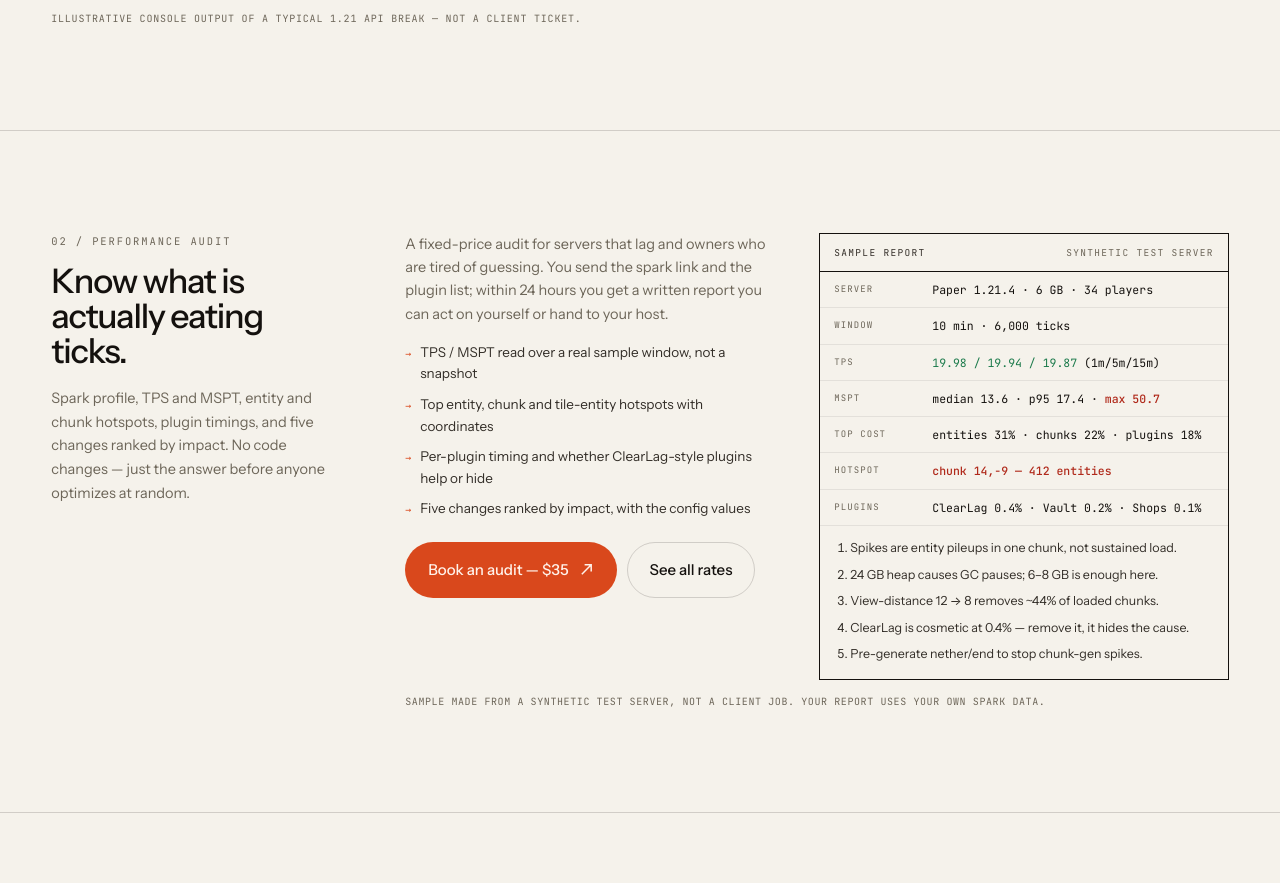
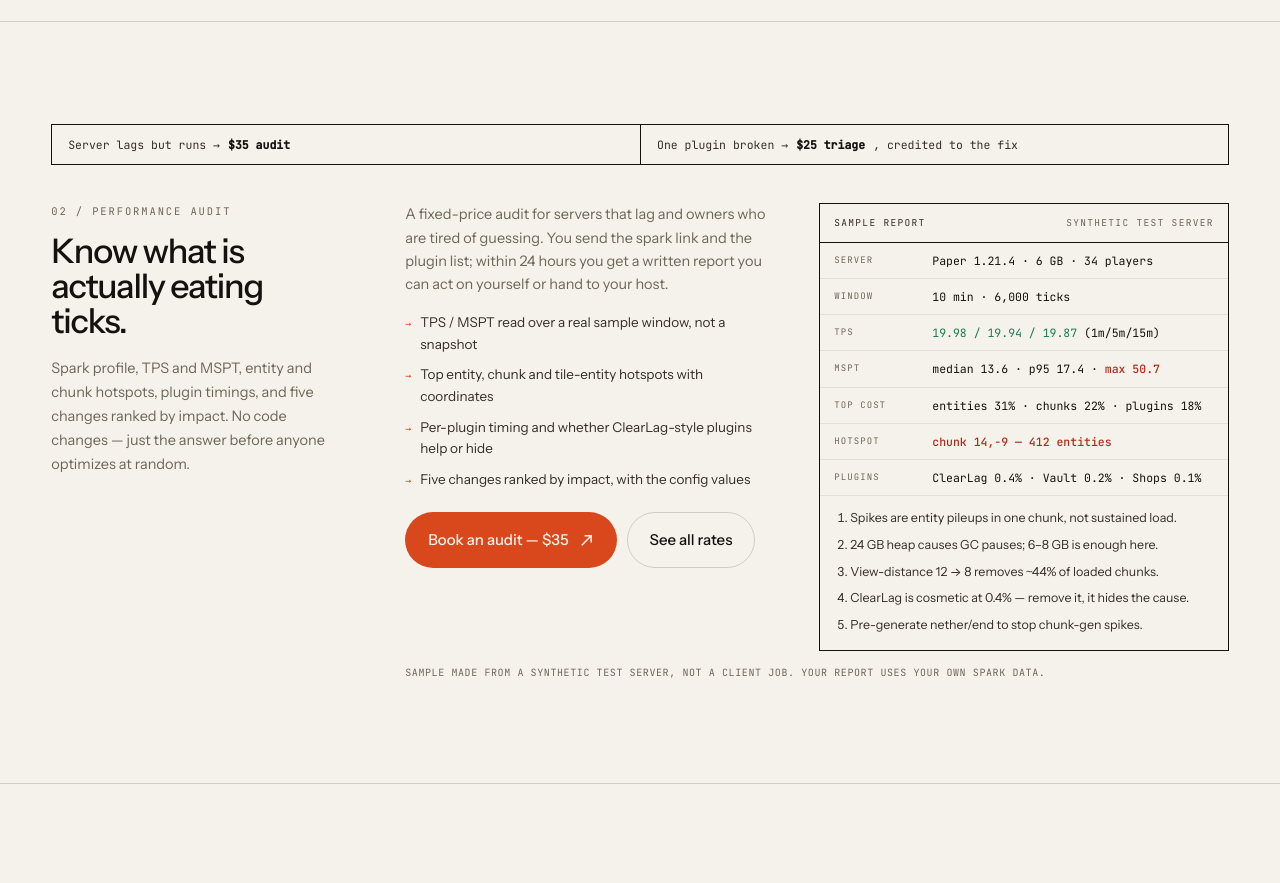
Before and after one commit to pirateleague/pirateleague-portfolio, a plain HTML site: page index.html in a window 1280 px wide. Shown: the part 2672-3555 px from the top of the page. Drawn offline with Linux system fonts and the light colour scheme.

Commit message:
Add one-line audit vs triage chooser

```diff
--- a/index.html
+++ b/index.html
@@ -1,5 +1,4 @@
 <!DOCTYPE html>
-.pick{display:grid;grid-template-columns:1fr 1fr;border:1px solid var(--ink);margin:0 0 clamp(24px,3vw,38px);font-family:var(--mono);font-size:11.5px;line-height:1.5;color:var(--body)}.pick span{display:flex;gap:8px;align-items:baseline;padding:11px 16px}.pick span+span{border-left:1px solid var(--ink)}.pick b{font-weight:600;color:var(--ink);white-space:nowrap}@media (max-width:700px){.pick{grid-template-columns:1fr;font-size:11px}.pick span+span{border-left:0;border-top:1px solid var(--ink)}}
 <html lang="en">
 <head>
 <meta charset="utf-8">
@@ -230,6 +229,11 @@
   .audit-copy ul{margin:16px 0 22px;padding:0;list-style:none;display:grid;gap:9px;font-size:13.5px;color:var(--body);}
   .audit-copy li{display:flex;gap:9px;}
   .audit-copy li::before{content:"→";color:var(--accent);font-family:var(--mono);font-size:10px;margin-top:4px;}
+  .pick{display:grid;grid-template-columns:1fr 1fr;border:1px solid var(--ink);margin:0 0 clamp(24px,3vw,38px);font-family:var(--mono);font-size:11.5px;line-height:1.5;color:var(--body);}
+  .pick span{display:flex;gap:8px;align-items:baseline;padding:11px 16px;}
+  .pick span+span{border-left:1px solid var(--ink);}
+  .pick b{font-weight:600;color:var(--ink);white-space:nowrap;}
+  @media (max-width:700px){.pick{grid-template-columns:1fr;font-size:11px}.pick span+span{border-left:0;border-top:1px solid var(--ink)}}
   .audit-card{border:1px solid var(--ink);background:var(--paper);}
   .audit-head{display:flex;justify-content:space-between;align-items:center;gap:10px;padding:11px 14px;border-bottom:1px solid var(--ink);font-family:var(--mono);font-size:9.5px;letter-spacing:.14em;text-transform:uppercase;}
   .audit-head span:last-child{color:var(--muted);}
@@ -632,6 +636,12 @@ Caused by: java.lang.NoSuchMethodError:
   </section>
 
   <section class="sec" id="audit">
+    <div class="wrap">
+      <div class="pick reveal">
+        <span>Server lags but runs → <b>$35 audit</b></span>
+        <span>One plugin broken → <b>$25 triage</b>, credited to the fix</span>
+      </div>
+    </div>
     <div class="wrap split">
       <div class="side reveal">
         <span class="idx">02 / Performance audit</span>
```
